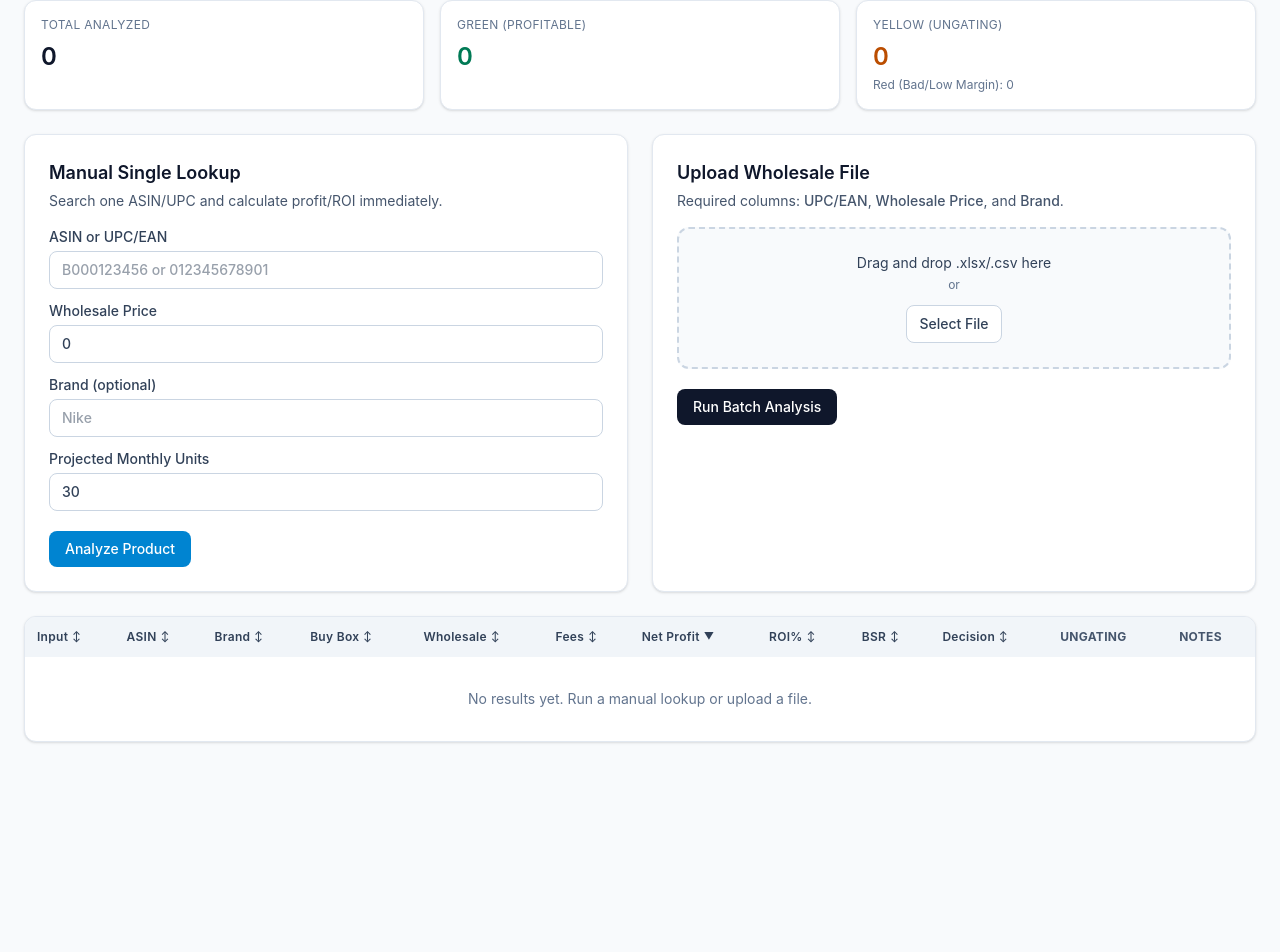
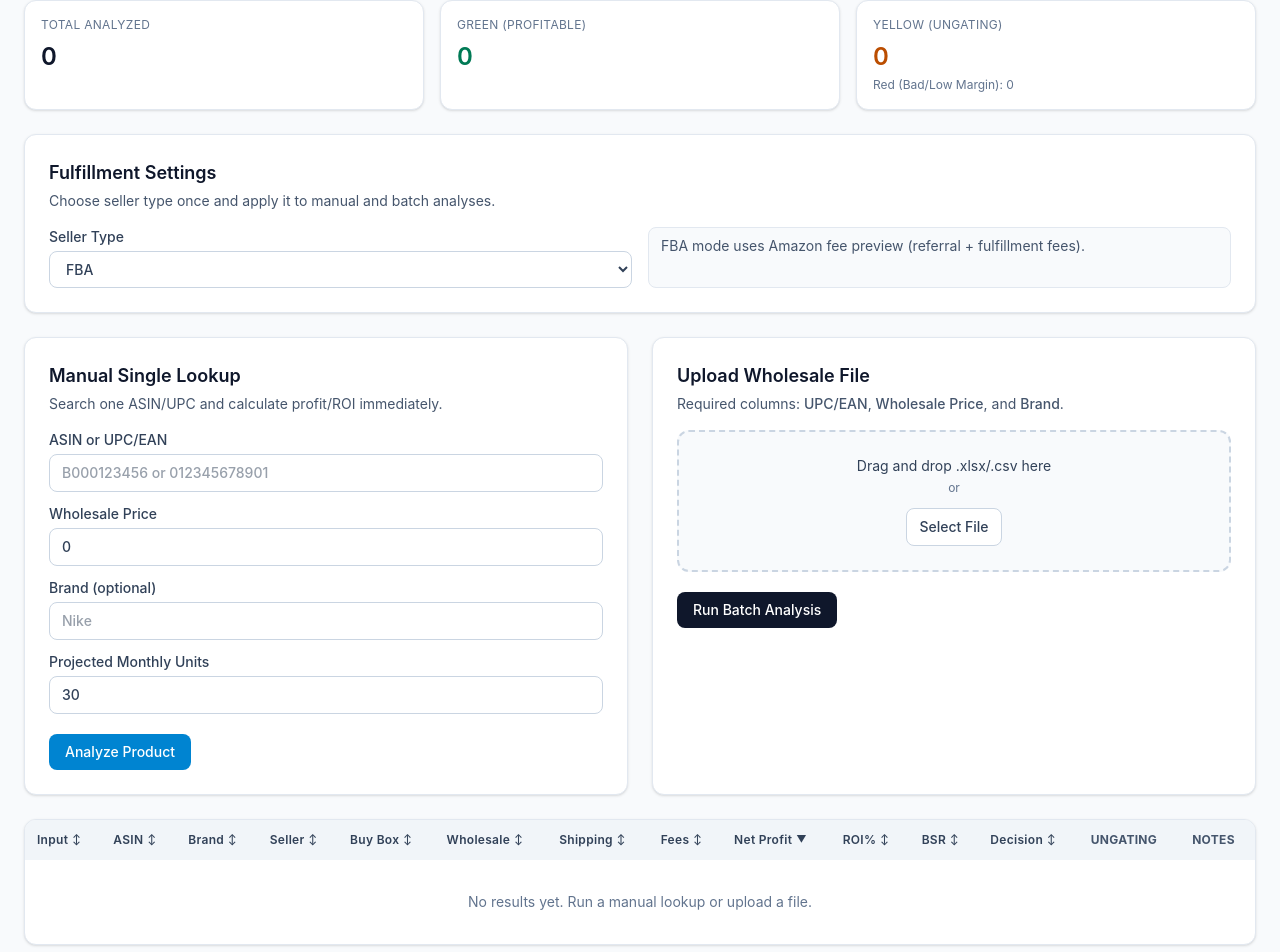
Before and after one commit to highfocusAndy/amazon-sourcing-app, a Next.js app: page / in a window 1280 px wide. Shown: the part 158-1110 px from the top of the page. Before the commit the page ends 924 px from the top, so only its background shows below. Built offline with nearby package versions, Linux system fonts and the light colour scheme.

Commit message:
feat: add FBM seller type with shipping-based fee mode
Co-authored-by: highfocusAndy <highfocusAndy@users.noreply.github.com>

```diff
--- a/app/api/analyze/route.ts
+++ b/app/api/analyze/route.ts
@@ -11,6 +11,8 @@ export async function POST(request: NextRequest): Promise<NextResponse> {
       wholesalePrice?: number;
       brand?: string;
       projectedMonthlyUnits?: number;
+      sellerType?: "FBA" | "FBM";
+      shippingCost?: number;
     };
 
     if (!body.identifier || !body.identifier.trim()) {
@@ -22,6 +24,8 @@ export async function POST(request: NextRequest): Promise<NextResponse> {
       wholesalePrice: Number(body.wholesalePrice ?? 0),
       brand: body.brand,
       projectedMonthlyUnits: Number(body.projectedMonthlyUnits ?? 0),
+      sellerType: body.sellerType === "FBM" ? "FBM" : "FBA",
+      shippingCost: Number(body.shippingCost ?? 0),
     });
 
     return NextResponse.json({ result });
--- a/app/api/upload/route.ts
+++ b/app/api/upload/route.ts
@@ -13,6 +13,8 @@ export async function POST(request: NextRequest): Promise<NextResponse> {
     const formData = await request.formData();
     const file = formData.get("file");
     const projectedMonthlyUnits = Number(formData.get("projectedMonthlyUnits") ?? 0);
+    const sellerType = formData.get("sellerType") === "FBM" ? "FBM" : "FBA";
+    const shippingCost = Number(formData.get("shippingCost") ?? 0);
 
     if (!(file instanceof File)) {
       return NextResponse.json({ error: "file is required." }, { status: 400 });
@@ -30,6 +32,8 @@ export async function POST(request: NextRequest): Promise<NextResponse> {
       wholesalePrice: row.wholesalePrice,
       brand: row.brand,
       projectedMonthlyUnits,
+      sellerType,
+      shippingCost,
     }));
 
     const results = await analyzeBatch(batchInput);
--- a/app/page.tsx
+++ b/app/page.tsx
@@ -2,14 +2,16 @@
 
 import { useMemo, useState, type ChangeEvent, type DragEvent, type FormEvent } from "react";
 
-import type { ProductAnalysis } from "@/lib/types";
+import type { ProductAnalysis, SellerType } from "@/lib/types";
 
 type SortColumn =
   | "inputIdentifier"
   | "asin"
   | "brand"
+  | "sellerType"
   | "buyBoxPrice"
   | "wholesalePrice"
+  | "shippingCost"
   | "totalFees"
   | "netProfit"
   | "roiPercent"
@@ -21,6 +23,7 @@ type SortDirection = "asc" | "desc";
 const numberColumns = new Set<SortColumn>([
   "buyBoxPrice",
   "wholesalePrice",
+  "shippingCost",
   "totalFees",
   "netProfit",
   "roiPercent",
@@ -87,6 +90,8 @@ export default function Home() {
   const [identifier, setIdentifier] = useState("");
   const [wholesalePrice, setWholesalePrice] = useState("0");
   const [brand, setBrand] = useState("");
+  const [sellerType, setSellerType] = useState<SellerType>("FBA");
+  const [shippingCost, setShippingCost] = useState("0");
   const [projectedMonthlyUnits, setProjectedMonthlyUnits] = useState("30");
   const [file, setFile] = useState<File | null>(null);
   const [dragging, setDragging] = useState(false);
@@ -173,6 +178,8 @@ export default function Home() {
           wholesalePrice: Number(wholesalePrice),
           brand,
           projectedMonthlyUnits: Number(projectedMonthlyUnits),
+          sellerType,
+          shippingCost: sellerType === "FBM" ? Number(shippingCost) : 0,
         }),
       });
 
@@ -205,6 +212,8 @@ export default function Home() {
       const formData = new FormData();
       formData.append("file", file);
       formData.append("projectedMonthlyUnits", projectedMonthlyUnits);
+      formData.append("sellerType", sellerType);
+      formData.append("shippingCost", sellerType === "FBM" ? shippingCost : "0");
 
       const response = await fetch("/api/upload", {
         method: "POST",
@@ -235,8 +244,10 @@ export default function Home() {
     { key: "inputIdentifier", label: "Input" },
     { key: "asin", label: "ASIN" },
     { key: "brand", label: "Brand" },
+    { key: "sellerType", label: "Seller" },
     { key: "buyBoxPrice", label: "Buy Box" },
     { key: "wholesalePrice", label: "Wholesale" },
+    { key: "shippingCost", label: "Shipping" },
     { key: "totalFees", label: "Fees" },
     { key: "netProfit", label: "Net Profit" },
     { key: "roiPercent", label: "ROI%" },
@@ -247,7 +258,7 @@ export default function Home() {
   return (
     <main className="mx-auto flex min-h-screen w-full max-w-7xl flex-col gap-6 p-6">
       <header className="rounded-xl border border-slate-200 bg-white p-6 shadow-sm">
-        <h1 className="text-2xl font-semibold text-slate-900">Amazon FBA Wholesale Sourcing Dashboard</h1>
+        <h1 className="text-2xl font-semibold text-slate-900">Amazon FBA/FBM Wholesale Sourcing Dashboard</h1>
         <p className="mt-2 text-sm text-slate-600">
           Upload wholesale catalogs or search a single ASIN/UPC, then evaluate Buy Box pricing, fees, ROI, and ungating opportunity.
         </p>
@@ -266,6 +277,43 @@ export default function Home() {
           <p className="text-xs uppercase tracking-wide text-slate-500">Yellow (Ungating)</p>
           <p className="mt-2 text-2xl font-semibold text-amber-700">{stats.ungating}</p>
           <p className="mt-1 text-xs text-slate-500">Red (Bad/Low Margin): {stats.bad}</p>
+        </div>
+      </section>
+
+      <section className="rounded-xl border border-slate-200 bg-white p-6 shadow-sm">
+        <h2 className="text-lg font-semibold text-slate-900">Fulfillment Settings</h2>
+        <p className="mt-1 text-sm text-slate-600">
+          Choose seller type once and apply it to manual and batch analyses.
+        </p>
+        <div className="mt-4 grid gap-4 md:grid-cols-2">
+          <label className="text-sm font-medium text-slate-700">
+            Seller Type
+            <select
+              value={sellerType}
+              onChange={(event) => setSellerType(event.target.value === "FBM" ? "FBM" : "FBA")}
+              className="mt-1 w-full rounded-lg border border-slate-300 bg-white px-3 py-2 text-sm outline-none ring-sky-400 focus:ring"
+            >
+              <option value="FBA">FBA</option>
+              <option value="FBM">FBM</option>
+            </select>
+          </label>
+          {sellerType === "FBM" ? (
+            <label className="text-sm font-medium text-slate-700">
+              Shipping Cost (per unit)
+              <input
+                type="number"
+                min="0"
+                step="0.01"
+                value={shippingCost}
+                onChange={(event) => setShippingCost(event.target.value)}
+                className="mt-1 w-full rounded-lg border border-slate-300 px-3 py-2 text-sm outline-none ring-sky-400 focus:ring"
+              />
+            </label>
+          ) : (
+            <div className="rounded-lg border border-slate-200 bg-slate-50 px-3 py-2 text-sm text-slate-600">
+              FBA mode uses Amazon fee preview (referral + fulfillment fees).
+            </div>
+          )}
         </div>
       </section>
 
@@ -400,7 +448,7 @@ export default function Home() {
             <tbody>
               {sortedResults.length === 0 ? (
                 <tr>
-                  <td colSpan={12} className="px-3 py-8 text-center text-sm text-slate-500">
+                  <td colSpan={14} className="px-3 py-8 text-center text-sm text-slate-500">
                     No results yet. Run a manual lookup or upload a file.
                   </td>
                 </tr>
@@ -410,12 +458,17 @@ export default function Home() {
                     <td className="px-3 py-3">{item.inputIdentifier}</td>
                     <td className="px-3 py-3">{item.asin ?? "-"}</td>
                     <td className="px-3 py-3">{item.brand || "-"}</td>
+                    <td className="px-3 py-3">{item.sellerType}</td>
                     <td className="px-3 py-3">{formatCurrency(item.buyBoxPrice)}</td>
                     <td className="px-3 py-3">{formatCurrency(item.wholesalePrice)}</td>
+                    <td className="px-3 py-3">{item.sellerType === "FBM" ? formatCurrency(item.shippingCost) : "-"}</td>
                     <td className="px-3 py-3">
                       <div>Total: {formatCurrency(item.totalFees)}</div>
                       <div className="text-xs text-slate-600">
-                        Ref {formatCurrency(item.referralFee)} / FBA {formatCurrency(item.fbaFee)}
+                        Ref {formatCurrency(item.referralFee)} /{" "}
+                        {item.sellerType === "FBA"
+                          ? `FBA ${formatCurrency(item.fbaFee)}`
+                          : `Ship ${formatCurrency(item.shippingCost)}`}
                       </div>
                     </td>
                     <td className="px-3 py-3 font-semibold">{formatCurrency(item.netProfit)}</td>
--- a/lib/analysis.ts
+++ b/lib/analysis.ts
@@ -1,6 +1,6 @@
 import { getServerEnv } from "@/lib/env";
 import { fetchFeePreviewForAsin, fetchOffersForAsin, resolveCatalogItem } from "@/lib/sp-api";
-import type { Decision, ProductAnalysis, ProductInput, RowColor } from "@/lib/types";
+import type { Decision, ProductAnalysis, ProductInput, RowColor, SellerType } from "@/lib/types";
 
 const BAD_SALES_RANK_THRESHOLD = 100_000;
 const MIN_HEALTHY_ROI_PERCENT = 10;
@@ -31,6 +31,10 @@ function normalizeBrand(value: string): string {
   return value.trim();
 }
 
+function normalizeSellerType(value: ProductInput["sellerType"]): SellerType {
+  return value === "FBM" ? "FBM" : "FBA";
+}
+
 function isRestrictedBrand(brand: string, restrictedBrandSet: Set<string>): boolean {
   if (!brand) {
     return false;
@@ -39,12 +43,15 @@ function isRestrictedBrand(brand: string, restrictedBrandSet: Set<string>): bool
 }
 
 function buildBaseResult(input: ProductInput): ProductAnalysis {
+  const sellerType = normalizeSellerType(input.sellerType);
   return {
     id: crypto.randomUUID(),
     inputIdentifier: input.identifier.trim(),
     asin: null,
     brand: normalizeBrand(input.brand ?? ""),
+    sellerType,
     wholesalePrice: normalizeNumber(input.wholesalePrice),
+    shippingCost: sellerType === "FBM" ? Math.max(0, normalizeNumber(input.shippingCost)) : 0,
     buyBoxPrice: null,
     salesRank: null,
     amazonIsSeller: false,
@@ -171,12 +178,19 @@ export async function analyzeProduct(input: ProductInput): Promise<ProductAnalys
 
     if (result.buyBoxPrice !== null) {
       try {
-        const feePreview = await fetchFeePreviewForAsin(catalog.asin, result.buyBoxPrice);
+        const feePreview = await fetchFeePreviewForAsin(catalog.asin, result.buyBoxPrice, result.sellerType);
         result.referralFee = feePreview.referralFee;
-        result.fbaFee = feePreview.fbaFee;
-        result.totalFees = feePreview.totalFees;
+        if (result.sellerType === "FBA") {
+          result.fbaFee = feePreview.fbaFee;
+          result.totalFees = feePreview.totalFees;
+        }
       } catch {
         result.reasons.push("Fee preview unavailable; fee values defaulted to 0.");
+      }
+
+      if (result.sellerType === "FBM") {
+        result.fbaFee = 0;
+        result.totalFees = toCurrency(result.referralFee + result.shippingCost) ?? 0;
       }
 
       result.netProfit = toCurrency(result.buyBoxPrice - result.wholesalePrice - result.totalFees);
--- a/lib/sp-api.ts
+++ b/lib/sp-api.ts
@@ -2,7 +2,7 @@ import { AssumeRoleCommand, STSClient } from "@aws-sdk/client-sts";
 import aws4 from "aws4";
 
 import { getServerEnv, type ServerEnv } from "@/lib/env";
-import type { FeePreview } from "@/lib/types";
+import type { FeePreview, SellerType } from "@/lib/types";
 
 type RequestMethod = "GET" | "POST";
 
@@ -421,12 +421,16 @@ export async function fetchOffersForAsin(asin: string): Promise<OffersBasics> {
   return extractOffersBasics(offers);
 }
 
-export async function fetchFeePreviewForAsin(asin: string, buyBoxPrice: number): Promise<FeePreview> {
+export async function fetchFeePreviewForAsin(
+  asin: string,
+  buyBoxPrice: number,
+  sellerType: SellerType,
+): Promise<FeePreview> {
   const fees = await spApiRequest<unknown>("POST", `/products/fees/v0/items/${asin}/feesEstimate`, {
     body: {
       FeesEstimateRequest: {
         MarketplaceId: getServerEnv().marketplaceId,
-        IsAmazonFulfilled: true,
+        IsAmazonFulfilled: sellerType === "FBA",
         Identifier: `${asin}-${Date.now()}`,
         PriceToEstimateFees: {
           ListingPrice: {
--- a/lib/types.ts
+++ b/lib/types.ts
@@ -1,11 +1,14 @@
 export type Decision = "BUY" | "WORTH UNGATING" | "BAD" | "LOW_MARGIN" | "UNKNOWN";
 export type RowColor = "green" | "yellow" | "red";
+export type SellerType = "FBA" | "FBM";
 
 export interface ProductInput {
   identifier: string;
   wholesalePrice: number;
   brand?: string;
   projectedMonthlyUnits?: number;
+  sellerType?: SellerType;
+  shippingCost?: number;
 }
 
 export interface FeePreview {
@@ -19,7 +22,9 @@ export interface ProductAnalysis {
   inputIdentifier: string;
   asin: string | null;
   brand: string;
+  sellerType: SellerType;
   wholesalePrice: number;
+  shippingCost: number;
   buyBoxPrice: number | null;
   salesRank: number | null;
   amazonIsSeller: boolean;
```
